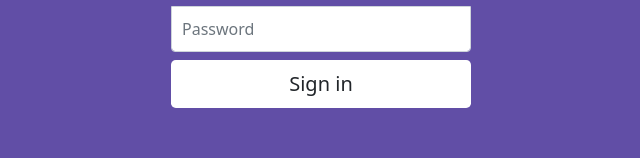
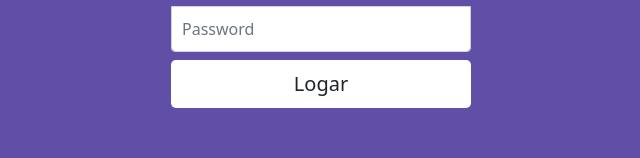
Before and after one commit to kaiqueYamamotoRedblock/react-com-firebase, a React (Create React App) app: page / in a window 1280 px wide. Shown: the part 305-463 px from the top of the page, without its empty margins (319-959 px from the left). Built offline with nearby package versions, Linux system fonts and the light colour scheme.

Commit message:
fix settings firebase

```diff
--- a/package.json
+++ b/package.json
@@ -6,6 +6,7 @@
     "@testing-library/jest-dom": "^5.11.4",
     "@testing-library/react": "^11.1.0",
     "@testing-library/user-event": "^12.1.10",
+    "firebase": "^8.2.7",
     "react": "^17.0.1",
     "react-dom": "^17.0.1",
     "react-scripts": "4.0.2",
--- /dev/null
+++ b/src/config/firebase.js
@@ -0,0 +1,12 @@
+import firebase from 'firebase'
+
+const firebaseConfig = {
+  apiKey: "AIzaSyBYCnhHCN6VEHCdNqT1JzYX3U8rq4SaL6U",
+  authDomain: "eventos-416b5.firebaseapp.com",
+  projectId: "eventos-416b5",
+  storageBucket: "eventos-416b5.appspot.com",
+  messagingSenderId: "161254016504",
+  appId: "1:161254016504:web:89d815111dec495fd7c20d"
+};
+
+export default firebase.initializeApp(firebaseConfig)
--- a/src/view/login/index.js
+++ b/src/view/login/index.js
@@ -1,18 +1,35 @@
 // eslint-disable-next-line
-import React from 'react'
+import React, { useState} from 'react'
 import './login.css'
 
+import firebase from '../../config/firebase'
+import 'firebase/auth'
+
 const Login = () => {
+
+  const [email, setEmail] = useState()
+  const [senha, setSenha] = useState()
+
+  function logar() {
+    firebase.auth()
+      .signInWithEmailAndPassword(email, senha)
+      .then(resultado => {
+        alert('usuario logado')
+      })
+      .catch(err => {
+        alert(err)
+      })
+  }
+
   return (
     <div className="login-content">
     <main className="form-signin">
         <form>
           <h1 className="h3 mb-3 fw-normal text-white fw-bold text-center">Login</h1>
+          <input onChange={(e) => setEmail(e.target.value)} type="email" id="inputEmail" className="form-control my-2" placeholder="Email address" autofocus />
+          <input onChange={(e) => setSenha(e.target.value)}type="password" id="inputPassword" className="form-control my-2" placeholder="Password" />
 
-          <input type="email" id="inputEmail" className="form-control my-2" placeholder="Email address" autofocus />
-          <input type="password" id="inputPassword" className="form-control my-2" placeholder="Password" />
-
-          <button className="w-100 btn btn-lg btn-login" type="submit">Sign in</button>
+          <button onClick={logar} className="w-100 btn btn-lg btn-login" type="button">Logar</button>
 
           <div className="msg-login text-white text-center my-5">
             <span><strong>Wow! </strong> Você está conectado &#128526;</span>
```
Also changed, not shown: 2 other files (tests, documents, lock files or other folders).
